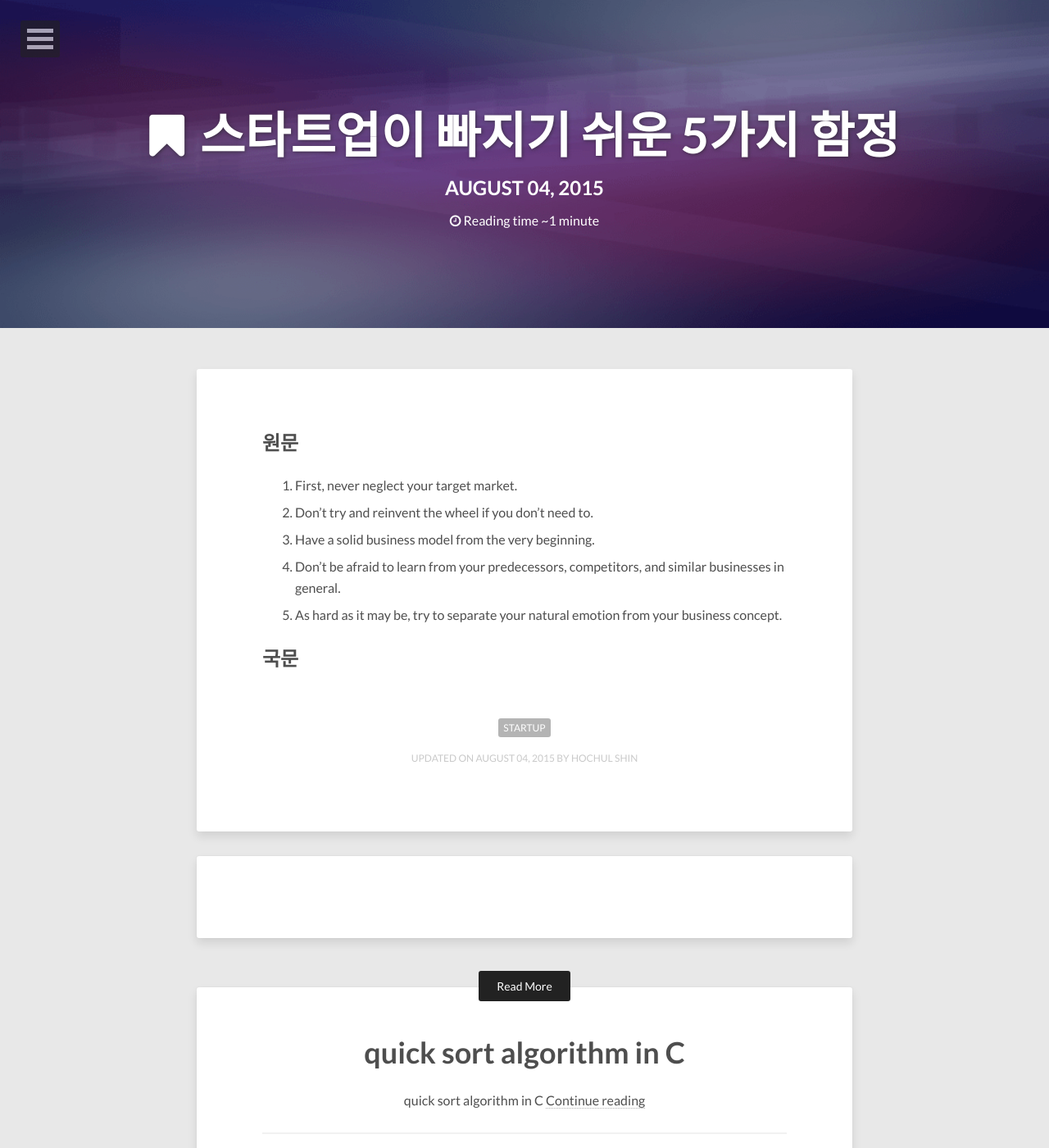
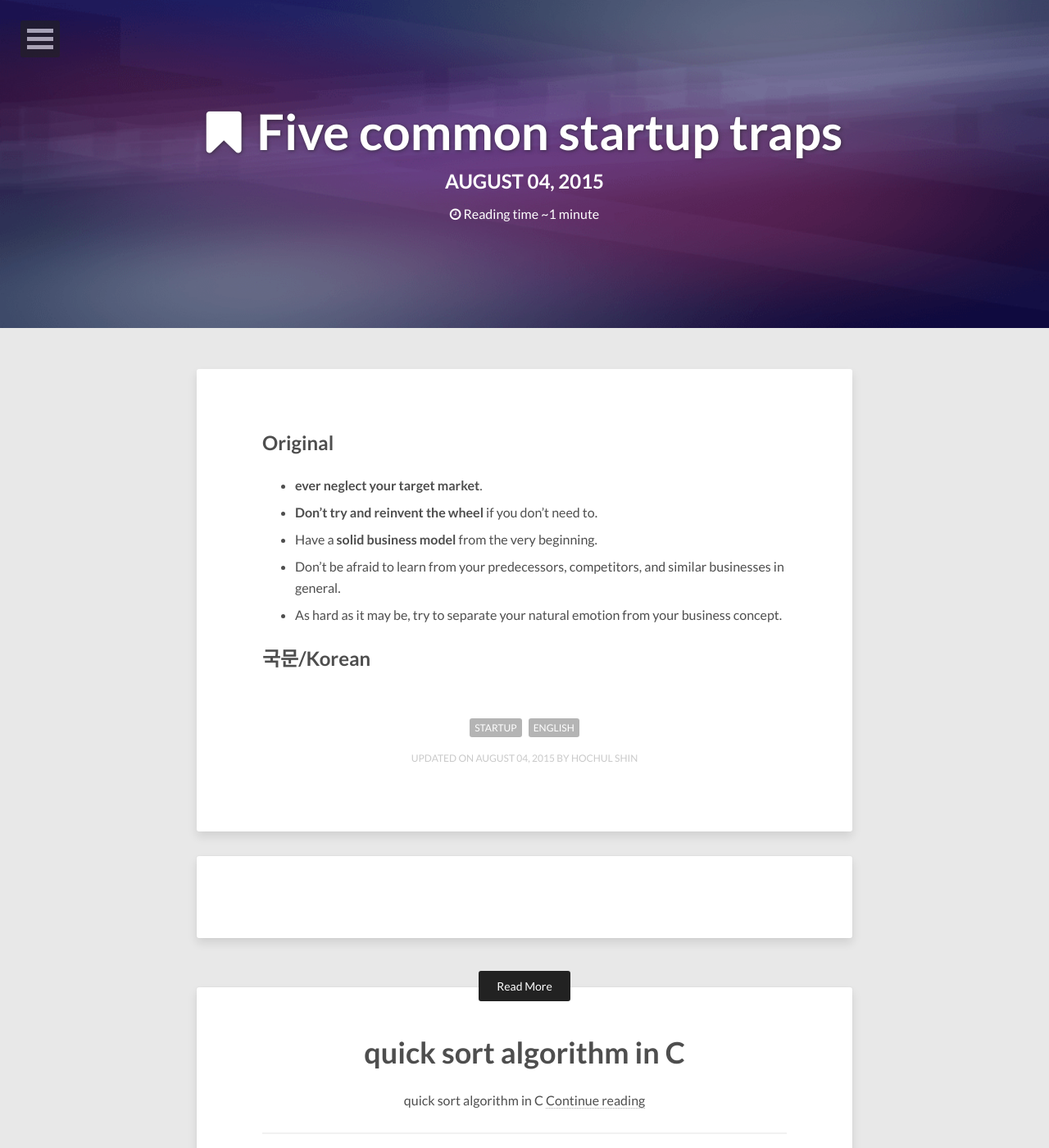
Before and after one commit to dakoo/dakoo.github.io, a Jekyll site: the page built from _posts/2015-08-04-Startup-5-hazards.md, in a window 1280 px wide and 1400 px high. Shown: the whole window at 82% size. Built offline with Jekyll 4.4.1, drawn with Linux system fonts in a browser that asks for light colours; nearby versions of some CDN libraries; comment, search, counter and statistics services are not loaded.

Commit message:
Update 2015-08-04-Startup-5-hazards.md

```diff
--- a/_posts/2015-08-04-Startup-5-hazards.md
+++ b/_posts/2015-08-04-Startup-5-hazards.md
@@ -1,19 +1,20 @@
 ---
 layout: post
-title: 스타트업이 빠지기 쉬운 5가지 함정
-description: 스타트업이 빠지기 쉬운 5가지 함정
+title: Five common startup traps
+description: Five common startup traps
 modified: 2015-08-04
-tags: [startup]
+tags: [startup, english]
 image:
   feature: abstract-16.png
-link: http://www.venturesquare.net/595495
+link: http://www.gsb.stanford.edu/insights/yossi-feinberg-avoid-these-five-common-startup-traps
 ---
 
-## [원문](http://www.gsb.stanford.edu/insights/yossi-feinberg-avoid-these-five-common-startup-traps)
-1. First, never neglect your target market.
-2. Don’t try and reinvent the wheel if you don’t need to.
-3. Have a solid business model from the very beginning.
-4. Don’t be afraid to learn from your predecessors, competitors, and similar businesses in general.
-5. As hard as it may be, try to separate your natural emotion from your business concept.
+## [Original](http://www.gsb.stanford.edu/insights/yossi-feinberg-avoid-these-five-common-startup-traps)
 
-## [국문](http://www.memoriesreloaded.net/2015/07/5.html)
+- **ever neglect your target market**.
+- **Don’t try and reinvent the wheel** if you don’t need to.
+- Have a **solid business model** from the very beginning.
+- Don’t be afraid to learn from your predecessors, competitors, and similar businesses in general.
+- As hard as it may be, try to separate your natural emotion from your business concept.
+
+## [국문/Korean](http://www.memoriesreloaded.net/2015/07/5.html)
```
